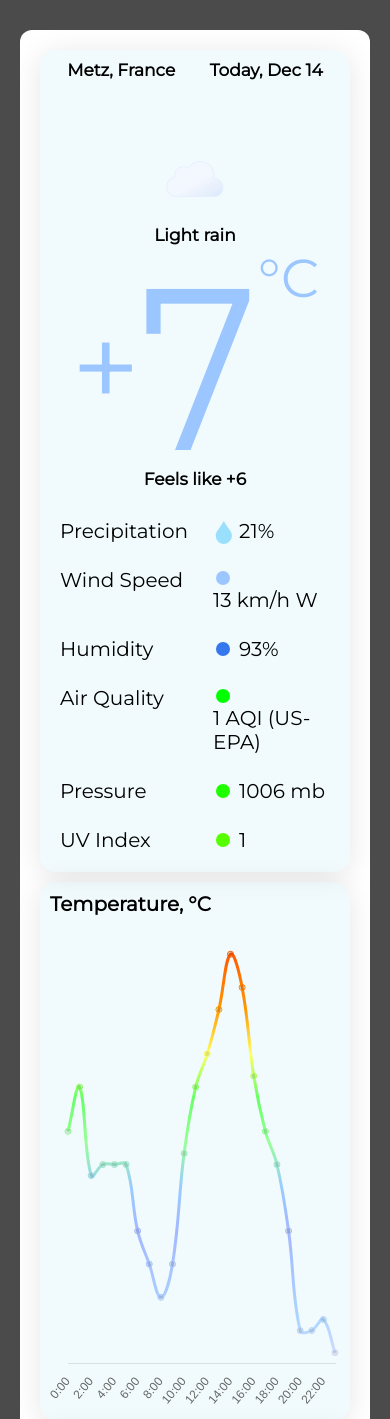
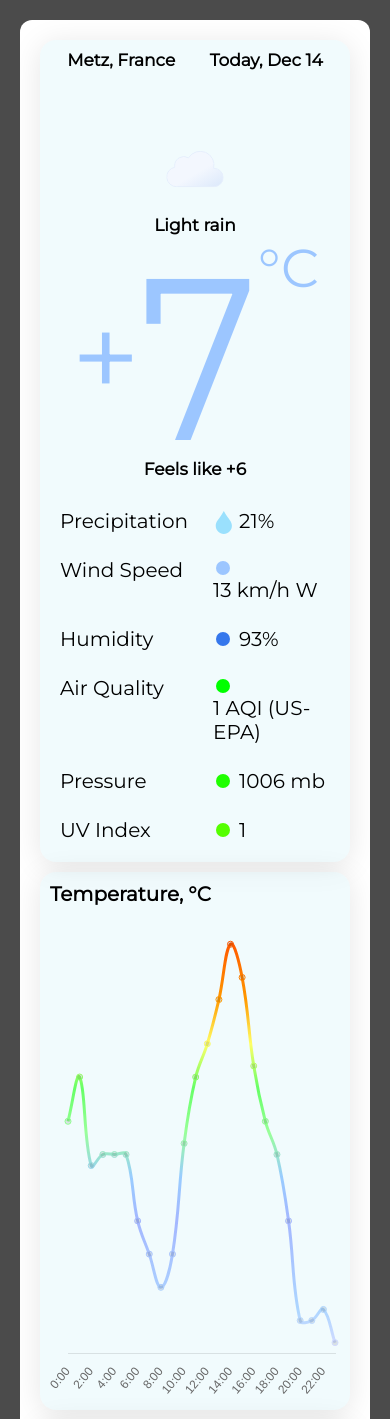
Before and after one commit to t4rm/weather_app, a PHP site: page /controleur/index.php in a window 390 px wide. Shown: the top 1419 px of the page. Run offline with PHP 8.4, Linux system fonts and the light colour scheme; some libraries are stand-ins or nearby versions.

Commit message:
fix: responsiveness body

```diff
--- a/vue/assets/css/main.css
+++ b/vue/assets/css/main.css
@@ -35,11 +35,12 @@ body {
 
 .app-container {
     position: absolute;
-    height: auto;
-    bottom: calc(var(--pad)*1.5);
-    top: calc(var(--pad)*1.5);
-    left: var(--pad);
-    right: var(--pad);
+    top: 50%;
+    left: 50%;
+    transform: translate(-50%,-50%);
+    width: 100%;
+    height: 100%;
+    padding: var(--pad);
     overflow: auto;
 }
 
```
